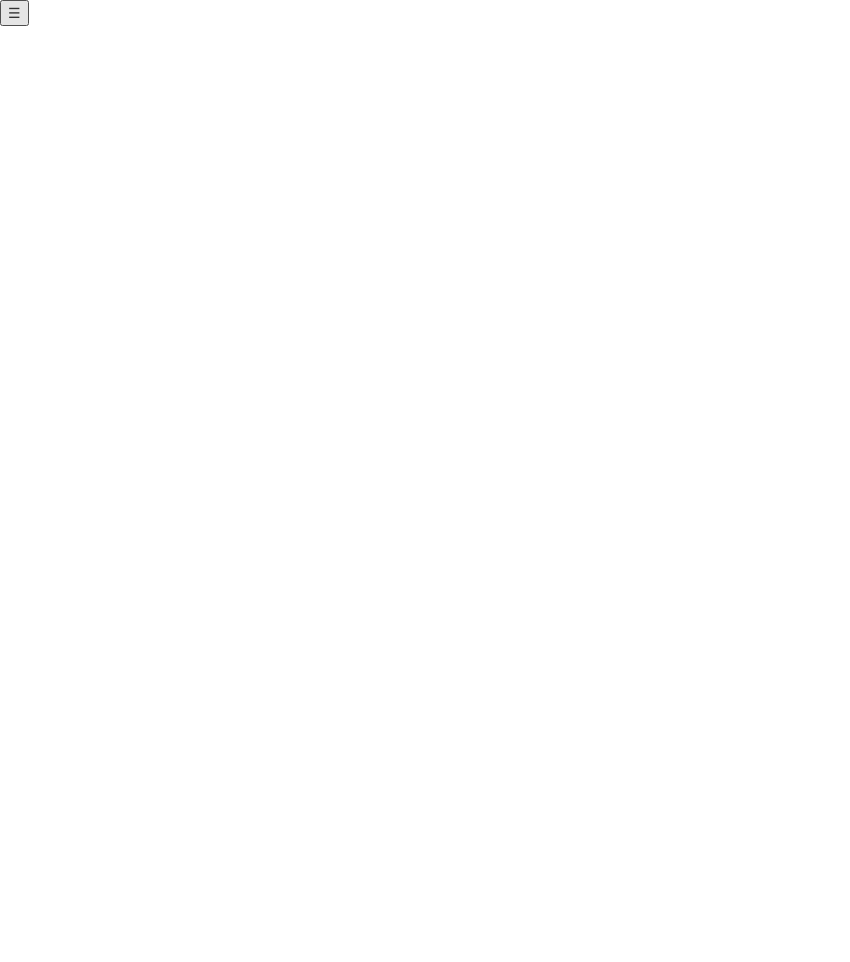
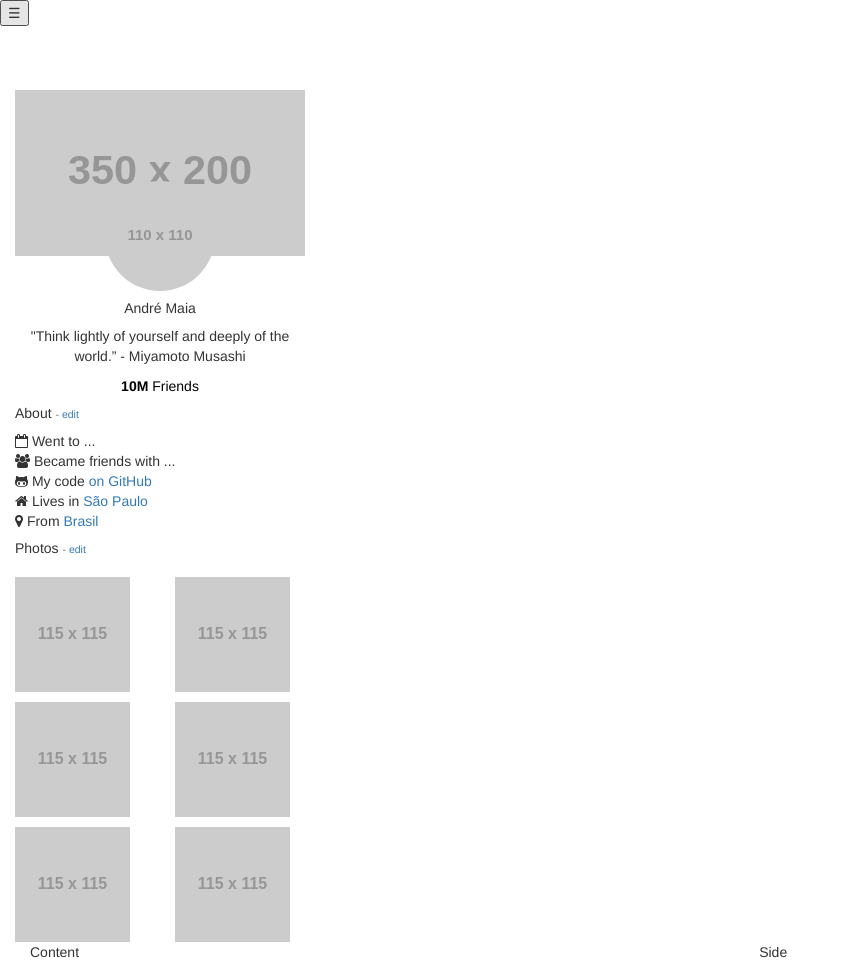
Before and after one commit to andrenmaia/Bootstrap4Template, a plain HTML site: page index.html in a window 1280 px wide. Shown: the whole page, without its empty margins (0-850 px from the left). Before the commit the page ends 800 px from the top, so only its background shows below. Drawn offline with nearby package versions, Linux system fonts and the light colour scheme; placeholder pictures from the web are drawn by us.

Commit message:
Create left side cards

```diff
--- a/index.html
+++ b/index.html
@@ -8,6 +8,9 @@
 
     <!-- Bootstrap CSS -->
     <link rel="stylesheet" href="https://cdn.rawgit.com/twbs/bootstrap/v4-dev/dist/css/bootstrap.css">
+
+    <!-- font awesonme -->
+    <link rel="stylesheet" href="https://maxcdn.bootstrapcdn.com/font-awesome/4.4.0/css/font-awesome.min.css">
 
     <link rel="stylesheet" href="layout.css">
   </head>
@@ -41,7 +44,85 @@
       </div>
     </nav>
 
+    <div class="container-fluid">
+      <div class="row">
+        <div class="col-sm-3">
+          <div class="card text-center">
+            <img class="card-img-top img-responsive" src="http://placehold.it/350x200" alt="Card image cap">
+            <div class="card-block">
+              <img src="http://placehold.it/110x110/f0f0f0" class="img-circle img-profile">
+              <h5 class="card-title">André Maia</h5>
+              <p class="card-text">"Think lightly of yourself and deeply of the world.” - Miyamoto Musashi</p>
 
+              <p class="card-text">
+                <a href="#" class="card-text-link">
+                  <b>10M</b> Friends
+                </a>
+              </p>
+
+            </div>
+          </div>
+          <div class="card">
+            <div class="card-block">
+              <h5 class="card-title">About <small> - <a href="#">edit</a></small></h5>
+              <ul class="list-unstyled">
+                <li>
+                  <i class="fa fa-calendar-o"></i> Went to ...
+                </li>
+                <li>
+                  <i class="fa fa-users"></i> Became friends with ...
+                </li>
+                <li>
+                  <i class="fa fa-github-alt"></i> My code <a href="https://github.com/andrenmaia">on GitHub</a>
+                </li>
+                <li>
+                  <i class="fa fa-home"></i> Lives in <a href="https://www.google.com.br/maps/place/S%C3%A3o+Paulo,+State+of+S%C3%A3o+Paulo/@-23.6821604,-46.8754969,10z/data=!3m1!4b1!4m2!3m1!1s0x94ce448183a461d1:0x9ba94b08ff335bae">São Paulo</a>
+                </li>
+                <li>
+                  <i class="fa fa-map-marker"></i> From <a href="https://www.google.com.br/maps/place/Brazil/@-13.5392802,-71.5780351,4z/data=!3m1!4b1!4m2!3m1!1s0x9c59c7ebcc28cf:0x295a1506f2293e63">Brasil</a>
+                </li>
+              </ul>
+            </div>
+          </div>
+          <div class="card">
+            <div class="card-block">
+              <h5 class="card-title">Photos <small> - <a href="#">edit</a></small></h5>
+              <div class="row mini-photos">
+                <div class="col-sm-6">
+                  <img src="http://placehold.it/115x115/f0f0f0" />
+                </div>
+                <div class="col-sm-6">
+                  <img src="http://placehold.it/115x115/f0f0f0" />
+                </div>
+                <br/>
+                <div class="col-sm-6">
+                  <img src="http://placehold.it/115x115/f0f0f0" />
+                </div>
+                <div class="col-sm-6">
+                  <img src="http://placehold.it/115x115/f0f0f0" />
+                </div>
+                <br/>
+                <div class="col-sm-6">
+                  <img src="http://placehold.it/115x115/f0f0f0" />
+                </div>
+                <div class="col-sm-6">
+                  <img src="http://placehold.it/115x115/f0f0f0" />
+                </div>
+
+              </div>
+            </div>
+          </div>
+        </div>
+
+        </div>
+        <div class="col-sm-7">
+          Content
+        </div>
+        <div class="col-sm-2">
+          Side
+        </div>
+      </div>
+    </div>
 
 
     <!-- jQuery first, then Bootstrap JS. -->
--- a/layout.css
+++ b/layout.css
@@ -1,3 +1,18 @@
 body {
 	margin-top:90px;
+	font-weight: 300;
+	font-size: 14px;
 }
+
+.img-profile {
+	margin-top: -75px;
+}
+
+.card-text-link {
+	color:#000;
+	font-weight: 300;
+}
+
+.mini-photos > .col-sm-6 {
+	margin-top: 10px;
+}
```
